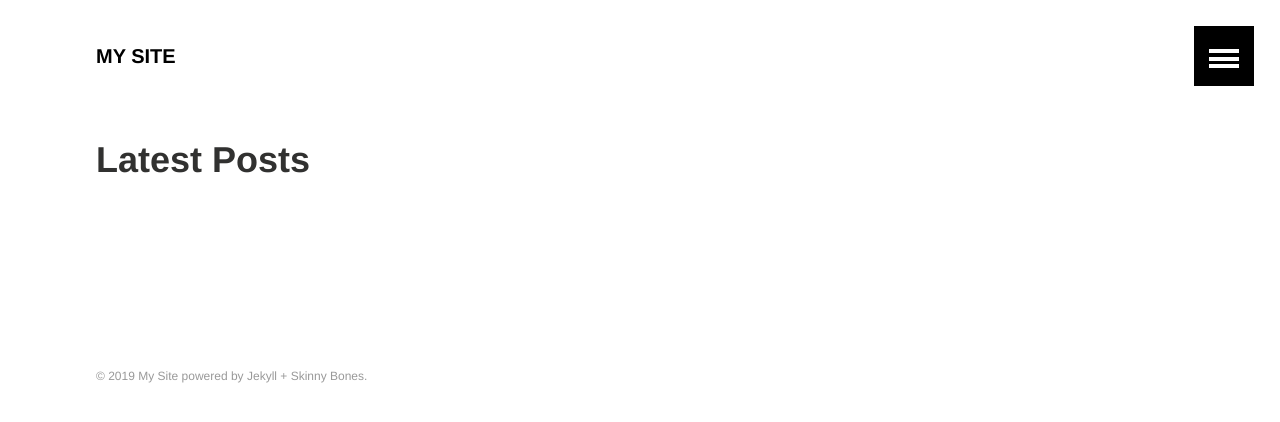
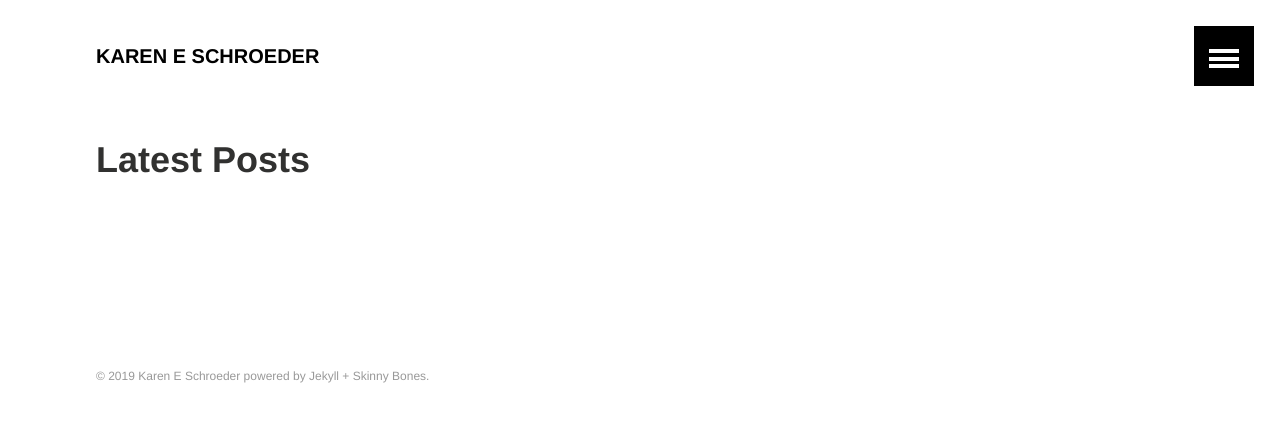
Before and after one commit to karschro/karschro.github.io, a Jekyll site: the page built from index.md, in a window 1280 px wide. Shown: the top 422 px of the page. Built offline with Jekyll 4.4.1, drawn with Linux system fonts in a browser that asks for light colours.

Commit message:
Update _config.yml

```diff
--- a/_config.yml
+++ b/_config.yml
@@ -1,7 +1,7 @@
 # Site wide configuration
 
-title: "My Site"
-description: "This is a description of my awesome site."
+title: "Karen E Schroeder"
+description: "Postdoc neuroscientist and engineer."
 logo: bio-photo.jpg # 120x120 px default image used for Twitter summary card
 teaser: # 400x250 px default teaser image used in image archive grid
 locale: en
```
